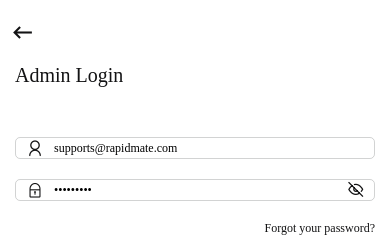
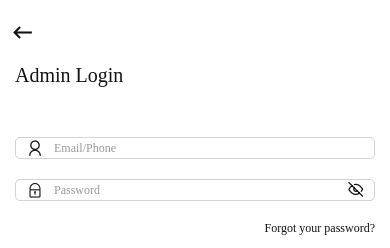
Before and after one commit to rapidmateparis/Rapidmate_AdminUI, a React Native app: screen /AdminLogin in a window 390 px wide. Shown: the top 248 px of the page. Built offline with nearby package versions, Linux system fonts and the light colour scheme.

Commit message:
removed sample login

```diff
--- a/src/components/register/AdminLogin.js
+++ b/src/components/register/AdminLogin.js
@@ -15,8 +15,8 @@ import {useLoader} from '../../utils/loaderContext';
 import {authenticateUser} from '../../data_manager';
 
 const AdminLogin = ({navigation}) => {
-  const [emailPhone, setEmailPhone] = useState('supports@rapidmate.com');
-  const [password, setPassword] = useState('Syszoo12!');
+  const [emailPhone, setEmailPhone] = useState(''); //supports@rapidmate.com
+  const [password, setPassword] = useState(''); //Syszoo12!
   const [passwordVisible, setPasswordVisible] = useState(false);
   const {setLoading} = useLoader();
 
```
